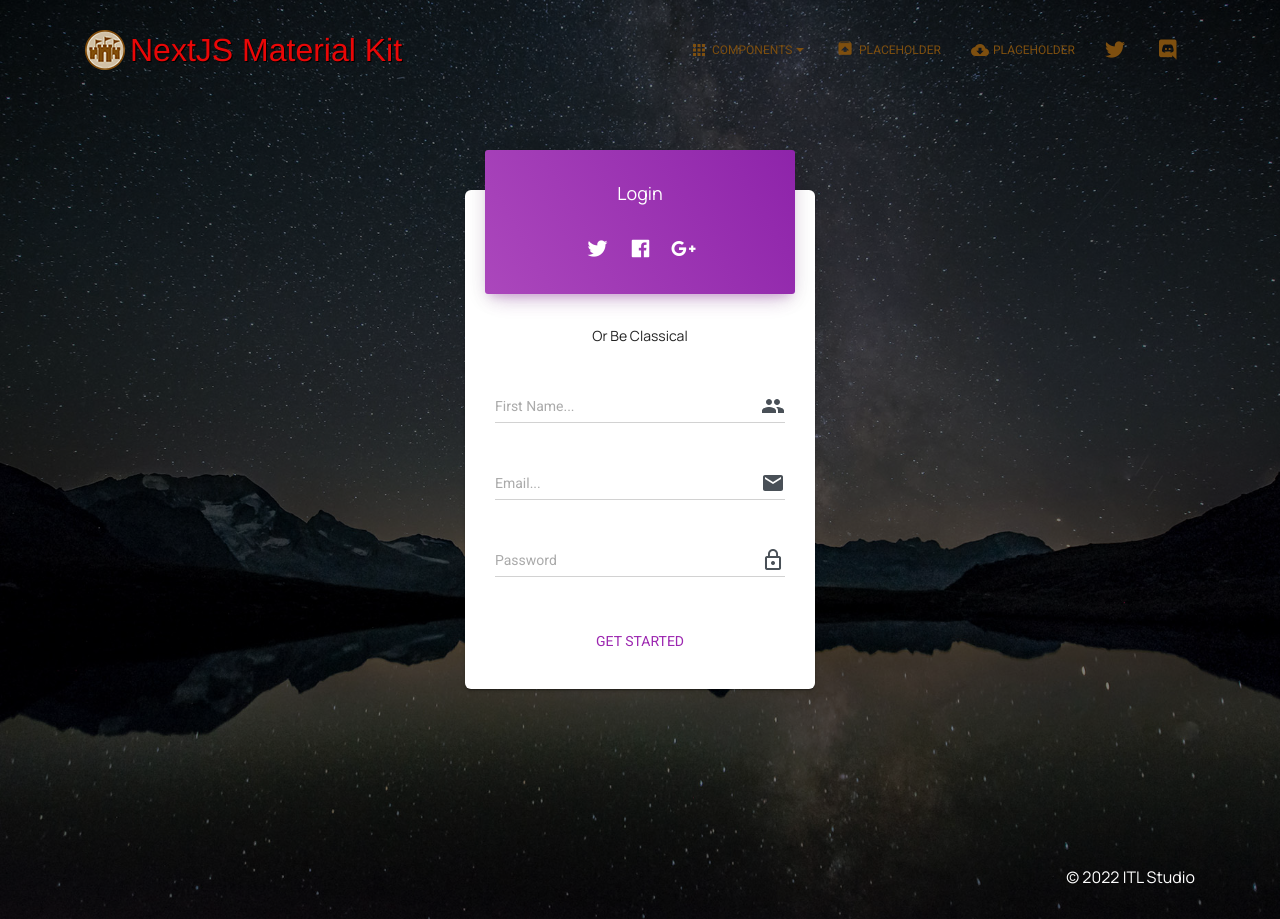
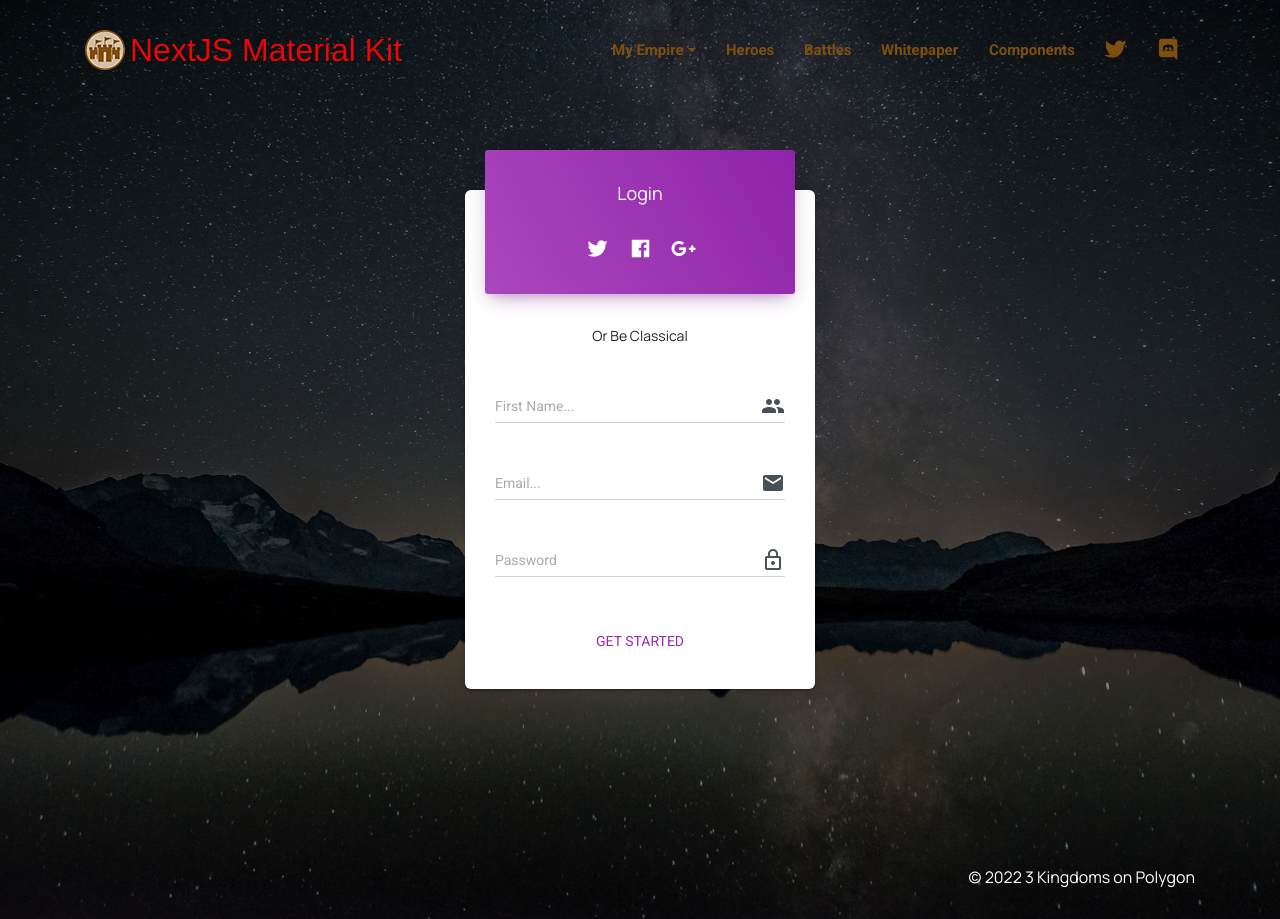
Before and after one commit to czodiac/p3k, a Next.js app: page /login in a window 1280 px wide. Built offline with nearby package versions, Linux system fonts and the light colour scheme; a web font is replaced by a local one.

Commit message:
Basic framework done

```diff
--- a/components/Footer/Footer.js
+++ b/components/Footer/Footer.js
@@ -31,7 +31,7 @@ export default function Footer(props) {
       <div className={classes.container}>
         <div className={classes.left}></div>
         <div className={classes.right}>
-          &copy; {1900 + new Date().getYear()} ITL Studio
+          &copy; {1900 + new Date().getYear()} 3 Kingdoms on Polygon
         </div>
       </div>
     </footer>
--- a/components/Header/HeaderLinks.js
+++ b/components/Header/HeaderLinks.js
@@ -30,44 +30,60 @@ export default function HeaderLinks(props) {
         <CustomDropdown
           noLiPadding
           navDropdown
-          buttonText="Components"
+          buttonText="My Empire"
           buttonProps={{
             className: classes.navLink,
             color: "transparent",
           }}
-          buttonIcon={Apps}
           dropdownList={[
             <Link href="/components">
-              <a className={classes.dropdownLink}>Placeholder</a>
+              <a className={classes.dropdownLink}>Request Battle</a>
             </Link>,
-            <a
-              href="https://creativetimofficial.github.io/nextjs-material-kit/#/documentation?ref=njsmk-navbar"
-              target="_blank"
-              className={classes.dropdownLink}
-            >
-              Placeholder
-            </a>,
+            <Link href="/components">
+              <a className={classes.dropdownLink}>Empire</a>
+            </Link>,
+            <Link href="/components">
+              <a className={classes.dropdownLink}>Cities</a>
+            </Link>,
+            <Link href="/components">
+              <a className={classes.dropdownLink}>Heroes</a>
+            </Link>,
+            <Link href="/components">
+              <a className={classes.dropdownLink}>Battle History</a>
+            </Link>,
           ]}
         />
       </ListItem>
       <ListItem className={classes.listItem}>
-        <Button
-          href="https://www.creative-tim.com/product/nextjs-material-kit-pro?ref=njsmk-navbar"
-          color="transparent"
-          target="_blank"
-          className={classes.navLink}
-        >
-          <Icon className={classes.icons}>unarchive</Icon> Placeholder
+        <Button href="/heroes" color="transparent" className={classes.navLink}>
+          Heroes
         </Button>
       </ListItem>
       <ListItem className={classes.listItem}>
         <Button
-          href="https://www.creative-tim.com/product/nextjs-material-kit?ref=njsmk-navbar"
+          href="/components"
           color="transparent"
-          target="_blank"
           className={classes.navLink}
         >
-          <CloudDownload className={classes.icons} /> Placeholder
+          Battles
+        </Button>
+      </ListItem>
+      <ListItem className={classes.listItem}>
+        <Button
+          href="/components"
+          color="transparent"
+          className={classes.navLink}
+        >
+          Whitepaper
+        </Button>
+      </ListItem>
+      <ListItem className={classes.listItem}>
+        <Button
+          href="/components"
+          color="transparent"
+          className={classes.navLink}
+        >
+          Components
         </Button>
       </ListItem>
       <ListItem className={classes.listItem}>
--- a/components/PageChange/PageChange.js
+++ b/components/PageChange/PageChange.js
@@ -40,7 +40,7 @@ export default function PageChange(props) {
           <CircularProgress className={classes.progress} />
         </div>
         <h4 className={classes.title}>
-          Loading page contents for: {props.path}
+          Loading...
         </h4>
       </div>
     </div>
--- a/pages-sections/HomePage-Sections/ProductSection.js
+++ b/pages-sections/HomePage-Sections/ProductSection.js
@@ -34,7 +34,7 @@ export default function ProductSection() {
         <GridContainer>
           <GridItem xs={12} sm={12} md={4}>
             <InfoArea
-              title="Virtuall 0 Gas Fee"
+              title="Virtually 0 Gas Fee"
               description="Welcome to ultra fast and efficient Etherium compatible Polygon network. There is no need to pay expensive gas fee to mint or to buy a NFT."
               icon={MoneyOff}
               iconColor="danger"
--- a/pages/_app.js
+++ b/pages/_app.js
@@ -82,7 +82,7 @@ export default class MyApp extends App {
             name="viewport"
             content="width=device-width, initial-scale=1, shrink-to-fit=no"
           />
-          <title>NextJS Material Kit by Creative Tim</title>
+          <title>3 Kingdoms NFT Game | Polygon network</title>
         </Head>
         <Component {...pageProps} />
       </React.Fragment>
--- a/styles/jss/nextjs-material-kit/components/headerLinksStyle.js
+++ b/styles/jss/nextjs-material-kit/components/headerLinksStyle.js
@@ -40,9 +40,9 @@ const headerLinksStyle = (theme) => ({
     color: "inherit",
     position: "relative",
     padding: "0.9375rem",
-    fontWeight: "400",
-    fontSize: "12px",
-    textTransform: "uppercase",
+    fontWeight: "600",
+    fontSize: "15px",
+    textTransform: "none",
     borderRadius: "3px",
     lineHeight: "20px",
     textDecoration: "none",
```
Also changed, not shown: pages/heroes.js (added, +55 -0 lines), styles/jss/nextjs-material-kit/pages/heroesPage.js (added, +42 -0 lines), public/img/apple-icon.png, public/img/favicon.png.
